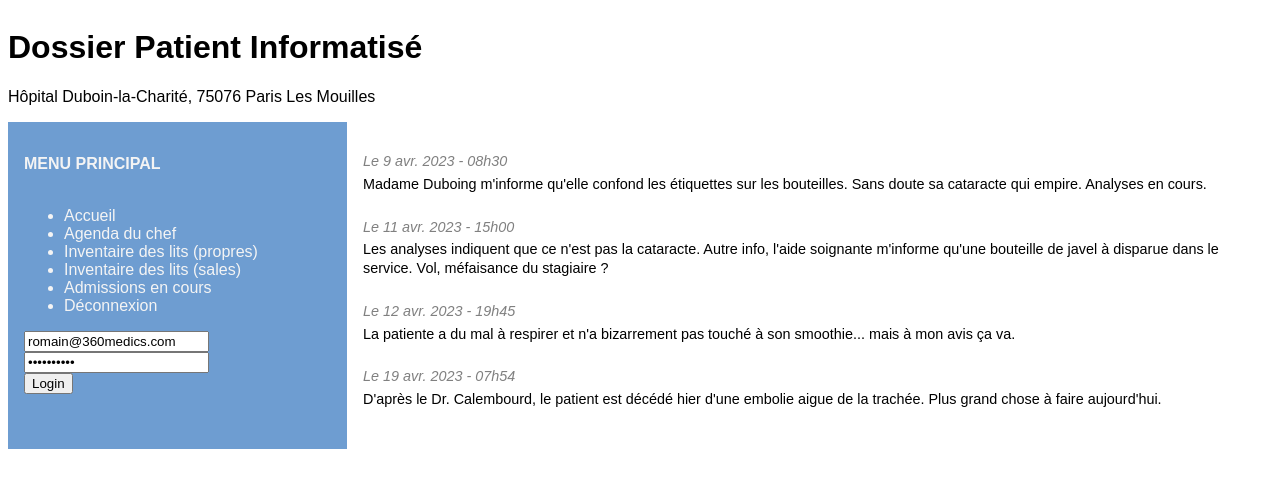
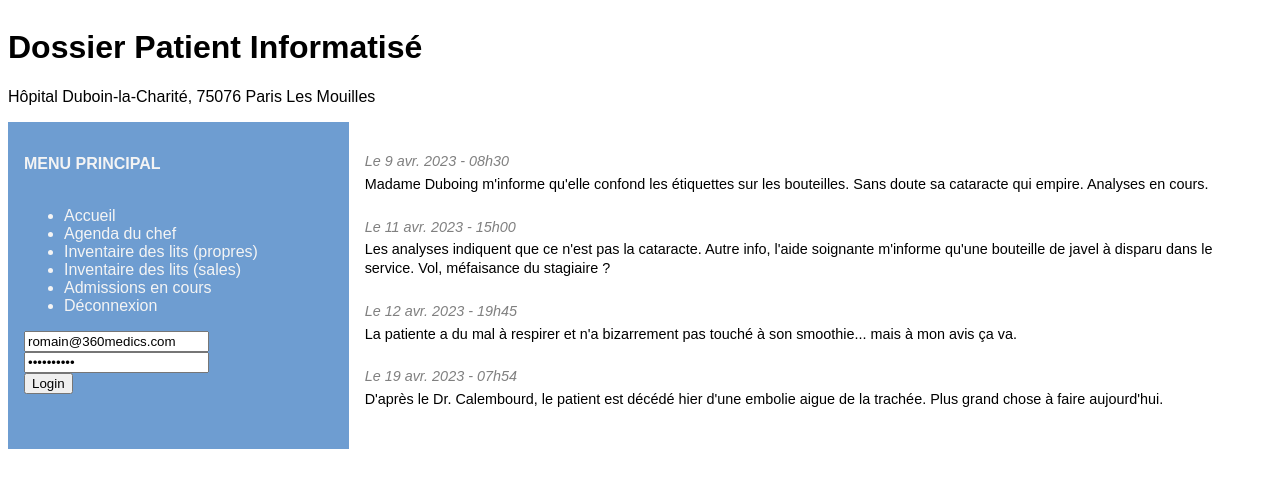
Before and after one commit to 360medics/pulse-sdk, a website built with webpack: page demo/index.html in a window 1280 px wide. Built offline with nearby package versions, Linux system fonts and the light colour scheme; what petite-vue would draw is missing.

Commit message:
Fix typo

```diff
--- a/demo/index.html
+++ b/demo/index.html
@@ -109,7 +109,7 @@
 
                         <div class="note">
                             <p class="date"><i>Le 11 avr. 2023 - 15h00</i></p>
-                            <p>Les analyses indiquent que ce n'est pas la cataracte. Autre info, l'aide soignante m'informe qu'une bouteille de javel à disparue dans le service. Vol, méfaisance du stagiaire ?</p>
+                            <p>Les analyses indiquent que ce n'est pas la cataracte. Autre info, l'aide soignante m'informe qu'une bouteille de javel à disparu dans le service. Vol, méfaisance du stagiaire ?</p>
                         </div>
                         <div class="note">
                             <p class="date"><i>Le 12 avr. 2023 - 19h45</i></p>
```
